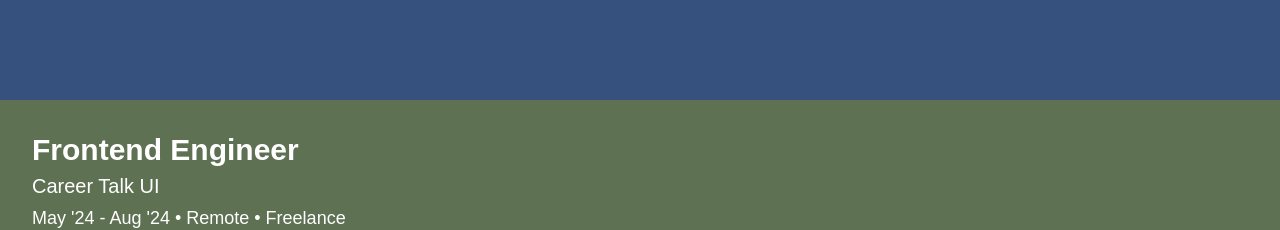
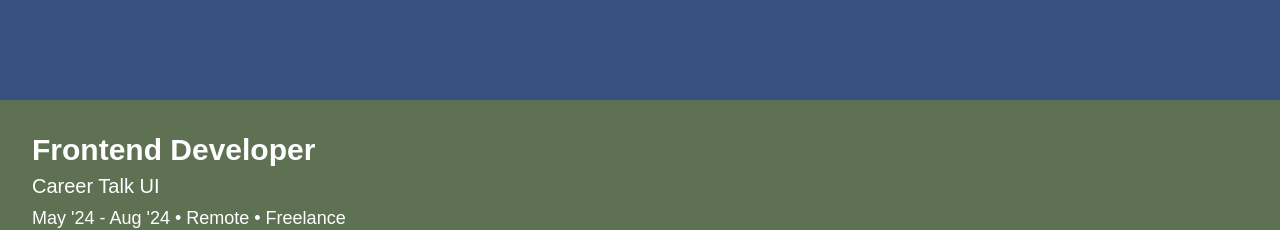
Before and after one commit to gibranoderenz/chopin, a Next.js app: page / in a window 1280 px wide. Shown: the part 9340-9570 px from the top of the page. Built offline with nearby package versions, Linux system fonts and the light colour scheme; a web font is replaced by a local one.

Commit message:
fix: job title

```diff
--- a/src/components/modules/home/constants.ts
+++ b/src/components/modules/home/constants.ts
@@ -66,7 +66,7 @@
   {
     id: 4,
     place: "Career Talk UI",
-    title: "Frontend Engineer",
+    title: "Frontend Developer",
     jobDescriptions: [
       "Worked on the frontend pages of the Career Talk UI 2024 website",
     ],
```
